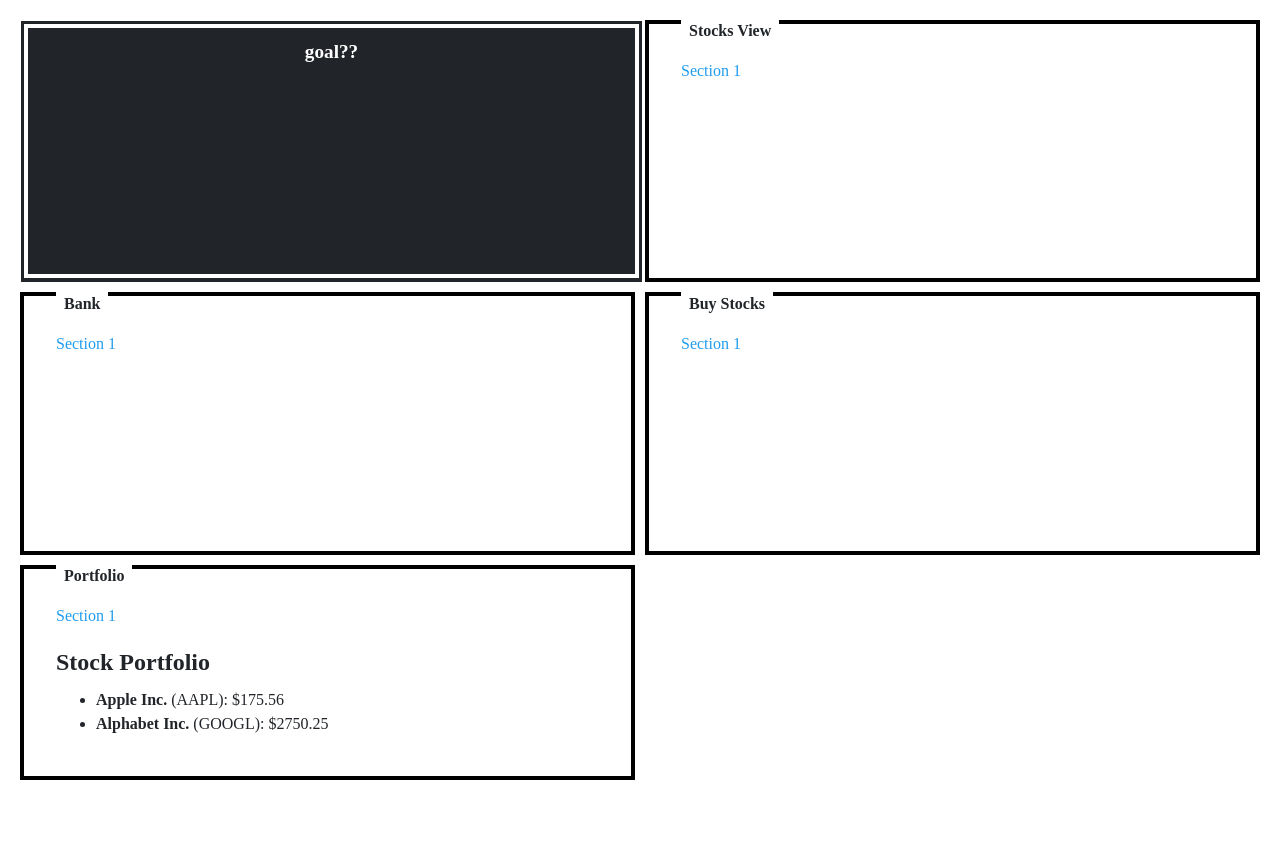
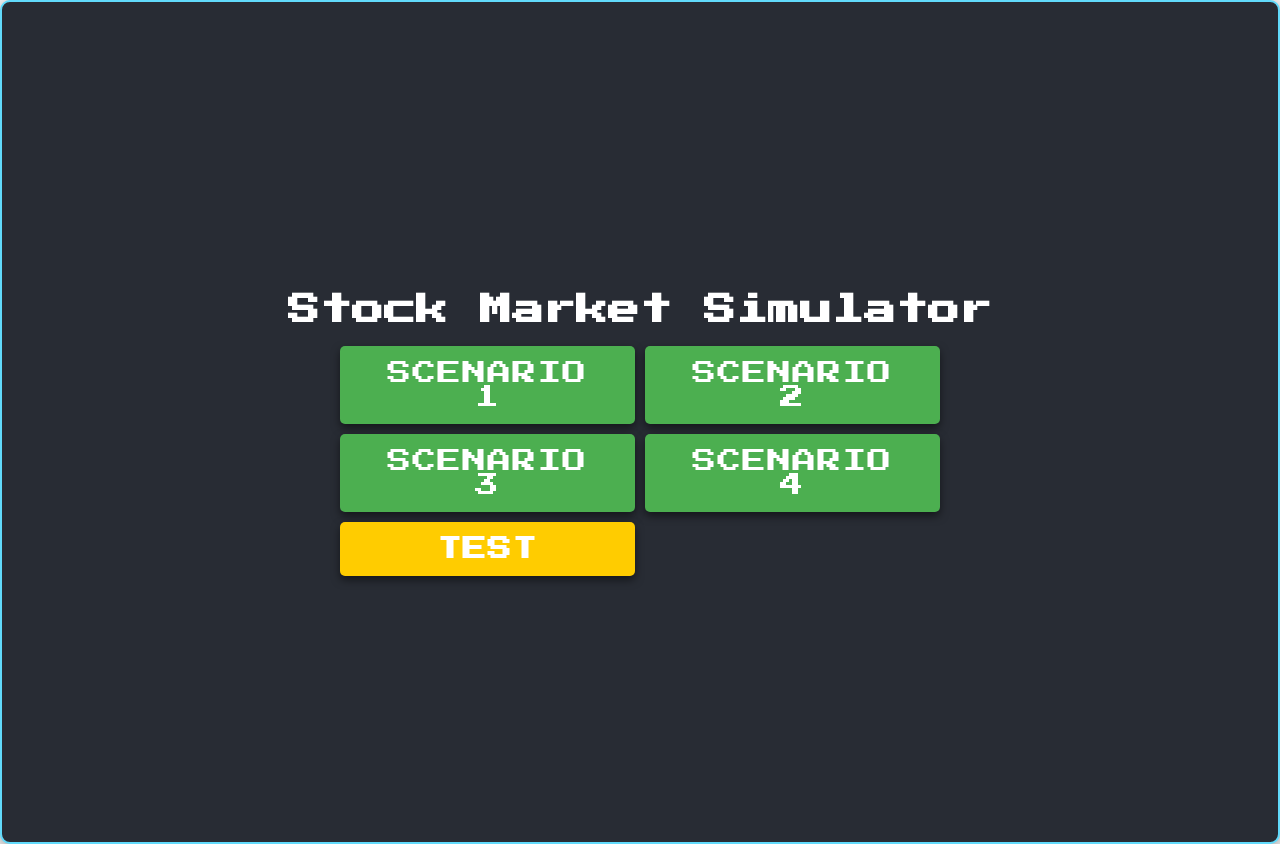
Before and after one commit to aditikilledar/StonksQuest, a React (Create React App) app in the folder my-stonks/: page / in a window 1280 px wide. Before the commit the page ends 800 px from the top, so only its background shows below. Built offline with nearby package versions, Linux system fonts and the light colour scheme.

Commit message:
added dashboard component

```diff
--- a/my-stonks/package.json
+++ b/my-stonks/package.json
@@ -11,6 +11,7 @@
     "@types/react": "^18.3.12",
     "@types/react-dom": "^18.3.1",
     "nes.css": "^2.3.0",
+    "phaser": "^3.86.0",
     "react": "^18.3.1",
     "react-dom": "^18.3.1",
     "react-scripts": "5.0.1",
--- a/my-stonks/public/index.html
+++ b/my-stonks/public/index.html
@@ -15,7 +15,10 @@
       user's mobile device or desktop. See https://developers.google.com/web/fundamentals/web-app-manifest/
     -->
     <link rel="manifest" href="%PUBLIC_URL%/manifest.json" />
-    <!--
+    <link rel="preconnect" href="https://fonts.googleapis.com">
+    <link rel="preconnect" href="https://fonts.gstatic.com" crossorigin>
+    <link href="https://fonts.googleapis.com/css2?family=Press+Start+2P&display=swap" rel="stylesheet">
+        <!--
       Notice the use of %PUBLIC_URL% in the tags above.
       It will be replaced with the URL of the `public` folder during the build.
       Only files inside the `public` folder can be referenced from the HTML.
--- a/my-stonks/src/App.css
+++ b/my-stonks/src/App.css
@@ -82,3 +82,94 @@
 .section4 {
   background-color: #f44336;
 }
+
+/* StockSimulatorGame.css */
+.game-container {
+  background-color: #282c34;
+  color: white;
+  min-height: 100vh;
+  display: flex;
+  flex-direction: column;
+  align-items: center;
+  justify-content: center;
+  padding: 20px;
+  font-family: 'Press Start 2P', cursive;
+  border: 2px solid #61dafb;
+  border-radius: 10px;
+  box-shadow: 0 4px 20px rgba(0, 0, 0, 0.5);
+}
+
+.game-title {
+  font-size: 2rem;
+  margin-bottom: 20px;
+}
+
+.button-container {
+  display: grid;
+  grid-template-columns: repeat(2, 1fr);
+  gap: 10px;
+  width: 100%;
+  max-width: 600px;
+}
+
+/* .game-button {
+  background-color: #61dafb;
+  color: black;
+  border: none;
+  border-radius: 5px;
+  padding: 15px;
+  font-size: 1.2rem;
+  cursor: pointer;
+  transition: background-color 0.3s;
+  font-family: 'Press Start 2P', cursive;
+
+}
+
+.game-button:hover {
+  background-color: #21a1f1;
+}
+
+.test-button {
+  grid-column: span 2;
+  background-color: #ffcc00;
+}
+
+.test-button:hover {
+  background-color: #e6b800;
+} */
+
+/* StockSimulatorGame.css */
+.game-button {
+  background-color: #4caf50; /* Green background for stock theme */
+  color: white; /* Text color */
+  border: none; /* No border */
+  border-radius: 5px; /* Rounded corners */
+  padding: 15px 30px; /* Padding for top/bottom and left/right */
+  font-size: 1.5rem; /* Font size */
+  cursor: pointer; /* Pointer cursor on hover */
+  text-transform: uppercase; /* Uppercase text */
+  letter-spacing: 1px; /* Space between letters */
+  box-shadow: 0 4px 8px rgba(0, 0, 0, 0.5); /* Shadow for depth */
+  transition: background-color 0.3s, transform 0.2s; /* Smooth transition */
+  font-family: 'Press Start 2P', cursive;
+
+}
+
+.game-button:hover {
+  background-color: #45a049; /* Darker green on hover */
+  transform: translateY(-2px); /* Lift effect on hover */
+}
+
+.game-button:active {
+  transform: translateY(1px); /* Press effect on click */
+  box-shadow: 0 2px 5px rgba(0, 0, 0, 0.5); /* Reduced shadow on click */
+}
+
+.test-button {
+  background-color: #ffcc00; /* Yellow background for test button */
+  font-weight: bold; /* Bold text for emphasis */
+}
+
+.test-button:hover {
+  background-color: #e6b800; /* Darker yellow on hover */
+}
--- a/my-stonks/src/App.tsx
+++ b/my-stonks/src/App.tsx
@@ -1,31 +1,24 @@
 import React from 'react';
-import logo from './logo.svg';
-import 'nes.css/css/nes.min.css';
 import './App.css';
-import Portfolio from './portfolio/Portfolio';
+import Home from './components/home';
 
-function App() {
+const App: React.FC = () => {
+  const handleScenarioSelect = (scenario: string) => {
+    console.log(`Selected ${scenario}`);
+    // Add logic for each scenario here
+  };
+
+  const handleTest = () => {
+    console.log('Running test scenario...');
+    // Add test scenario logic here
+  };
+
   return (
-    <div className="container">
-      <header className="slogan nes-container is-dark">
-        <h1 className="slogan-text">goal??</h1>
-      </header>
-      <div className="nes-container with-title">
-        <h3 className='title'>Stocks View</h3><p className='nes-text is-primary'>Section 1</p>
-      </div>
-      <div className="nes-container with-title">
-        <h3 className='title'>Bank</h3><p className='nes-text is-primary'>Section 1</p>
-      </div>
-      <div className="nes-container with-title">
-        <h3 className='title'>Buy Stocks</h3><p className='nes-text is-primary'>Section 1</p>
-      </div>
-      <div className="nes-container with-title">
-        <h3 className='title'>Portfolio</h3><p className='nes-text is-primary'>Section 1</p>
-        <Portfolio />
-      </div>
+    <div>
+      {/* <h1>Welcome to the Stock Market Simulator!</h1> */}
+      <Home onScenarioSelect={handleScenarioSelect} onTest={handleTest} />
     </div>
-
   );
-}
+};
 
 export default App;
--- /dev/null
+++ b/my-stonks/src/components/home.tsx
@@ -0,0 +1,24 @@
+// StockSimulatorGame.tsx
+import React from 'react';
+
+interface GameProps {
+  onScenarioSelect: (scenario: string) => void;
+  onTest: () => void;
+}
+
+const Home: React.FC<GameProps> = ({ onScenarioSelect, onTest }) => {
+  return (
+    <div className="game-container">
+      <h2 className="game-title">Stock Market Simulator</h2>
+      <div className="button-container">
+        <button className="game-button" onClick={() => onScenarioSelect('Scenario 1')}>Scenario 1</button>
+        <button className="game-button" onClick={() => onScenarioSelect('Scenario 2')}>Scenario 2</button>
+        <button className="game-button" onClick={() => onScenarioSelect('Scenario 3')}>Scenario 3</button>
+        <button className="game-button" onClick={() => onScenarioSelect('Scenario 4')}>Scenario 4</button>
+        <button className="game-button test-button" onClick={onTest}>Test</button>
+      </div>
+    </div>
+  );
+};
+
+export default Home;
```
Also changed, not shown: 1 other file (tests, documents, lock files or other folders).
